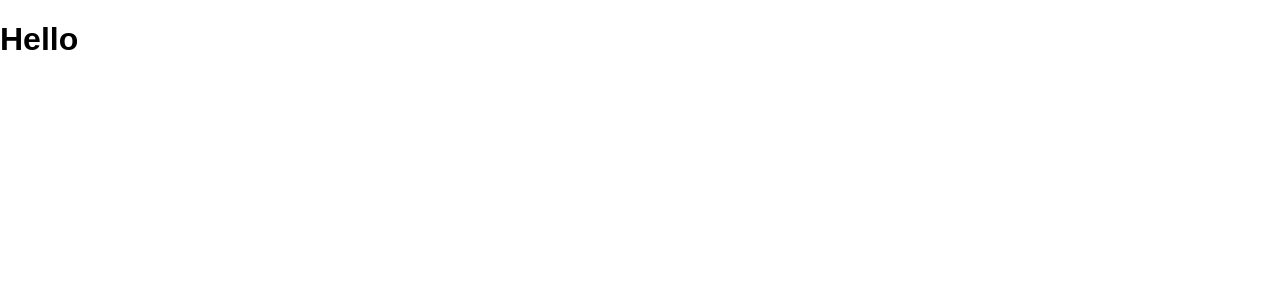
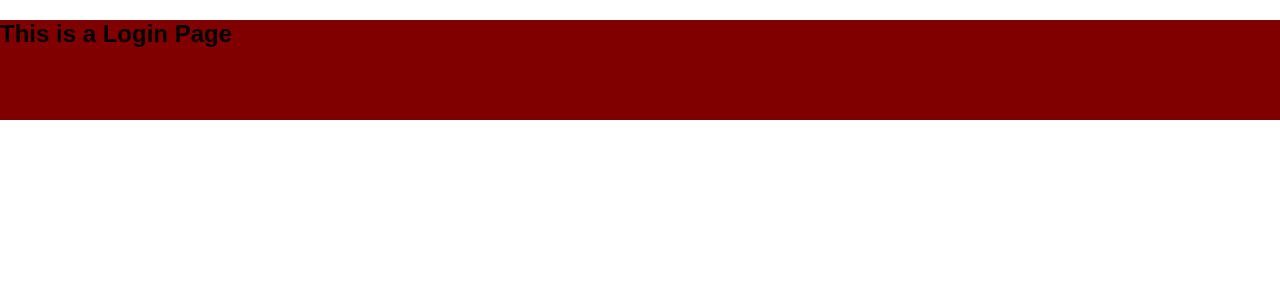
Before and after one commit to MahsumaRezai/React_Form, a React (Create React App) app: page / in a window 1280 px wide. Shown: the top 300 px of the page. Built offline with nearby package versions, Linux system fonts and the light colour scheme; the HTML template or start-up script is replaced by a standard one.

Commit message:
work on haed style

```diff
--- a/src/Componet/Head.js
+++ b/src/Componet/Head.js
@@ -1,8 +1,18 @@
+import { Fragment } from "react";
+import classes from './Head.module.css';
+
  const Head=()=>{
+    const title =" This is a Login Page"
     return(
-        <div>
-            <h1>Hello</h1>
+       <Fragment>
+        <div className={classes.head}>
+            <div>
+                <h2>{title}</h2>
+            </div>
+
         </div>
+
+       </Fragment>
     )
  }
  export default Head;
--- /dev/null
+++ b/src/Componet/Head.module.css
@@ -0,0 +1,8 @@
+.head {
+    background-color: maroon;
+    width: 100%;
+    height: 100px;
+}
+.title {
+    display: flex;
+}
```
